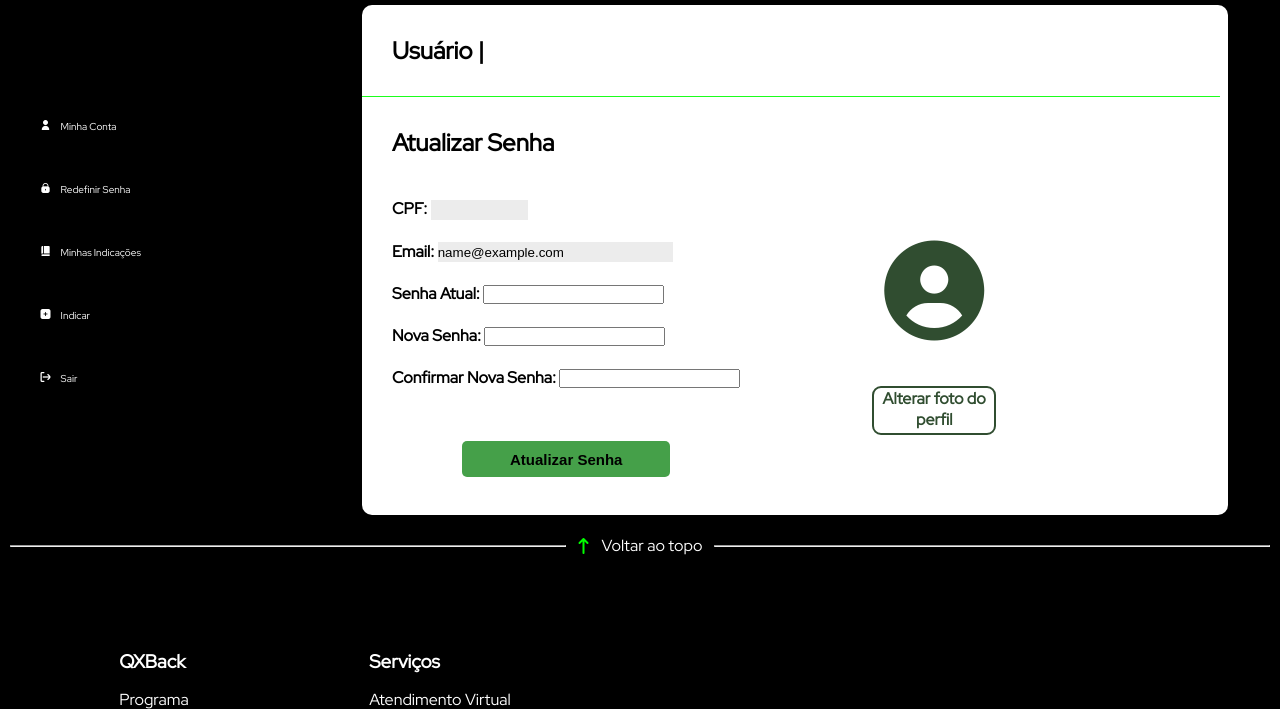
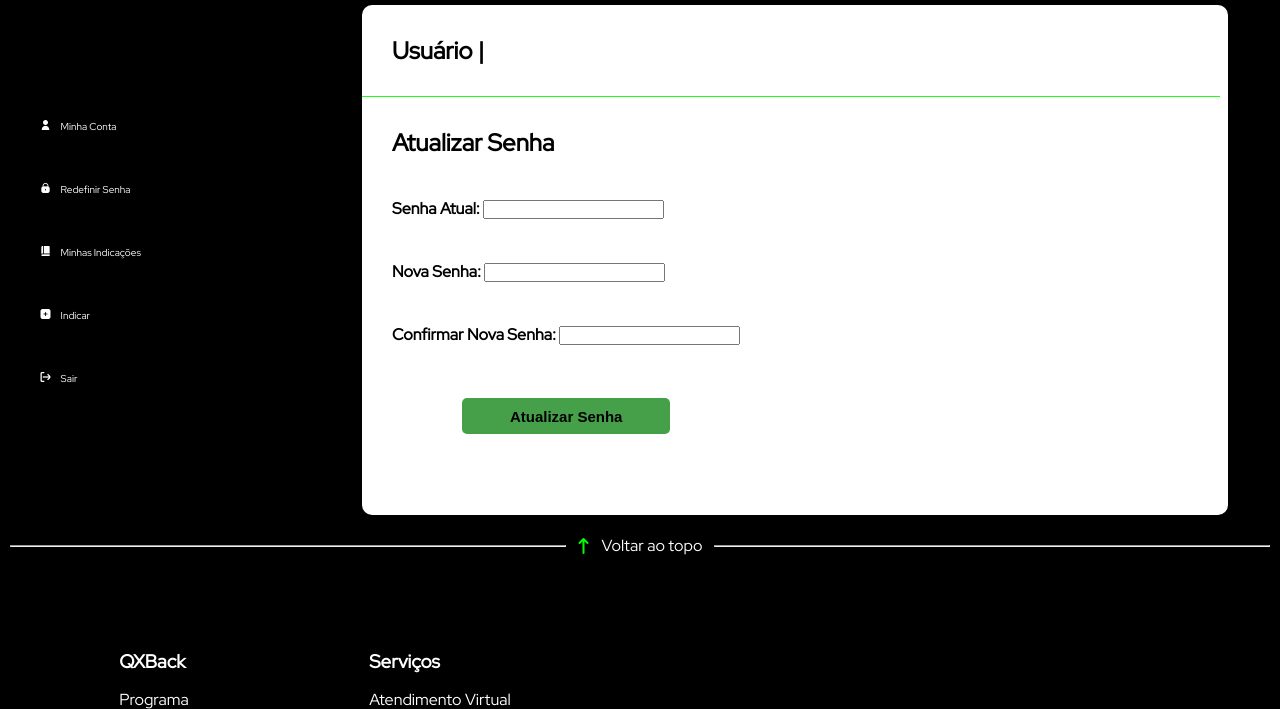
Before and after one commit to Group-QXBack/site-qxback, a PHP site: page /redefinir_senha.php in a window 1280 px wide. Shown: the part 214-923 px from the top of the page. Run offline with PHP 8.4, Linux system fonts and the light colour scheme; the visitor is signed in with stand-in values (Sample User, id 1); some libraries are stand-ins or nearby versions.

Commit message:
Update redefinir_senha.php

```diff
--- a/ScreenUser/redefinir_senha.php
+++ b/ScreenUser/redefinir_senha.php
@@ -114,26 +114,18 @@ if ($_SERVER['REQUEST_METHOD'] == 'POST') {
                 <h2>Atualizar Senha</h2>
                 <main class="dados-perfil">
                     <form method="post" action="">
-                    <p>
-                            <strong>CPF:</strong>
-                            <input type="text" class="input-text" style="width: 97px;" value="<?php echo isset($usuario['cpf']) ? htmlspecialchars($usuario['cpf']) : ''; ?>" readonly>
-                        </p>
-                        <br>
-                        <p>
-                            <strong>Email:</strong>
-                            <input type="text" class="input-text" style="width: 235px;" value="<?php echo isset($usuario['email']) ? htmlspecialchars($usuario['email']) : ''; ?>" readonly>
-                        </p>
-                        <br>
+
                         <p>
                             <strong>Senha Atual:</strong>
                             <input type="password" name="senha_atual" required>
                         </p>
                         <br>
+                        <br>
                         <p>
                             <strong>Nova Senha:</strong>
                             <input type="password" name="nova_senha" required>
                         </p>
-                        <br>
+                        <br><br>
                         <p>
                             <strong>Confirmar Nova Senha:</strong>
                             <input type="password" name="confirmar_senha" required>
@@ -149,10 +141,7 @@ if ($_SERVER['REQUEST_METHOD'] == 'POST') {
                         <?php } ?>
 
                     </form>
-                    <div class="image">
-                            <i class="fa-solid fa-circle-user" style="color:#304d30;"></i>
-                            <a href="alterar_foto.php">Alterar foto do perfil</a>
-                        </div>
+
                 </main>
             </article>
         </div>
```
